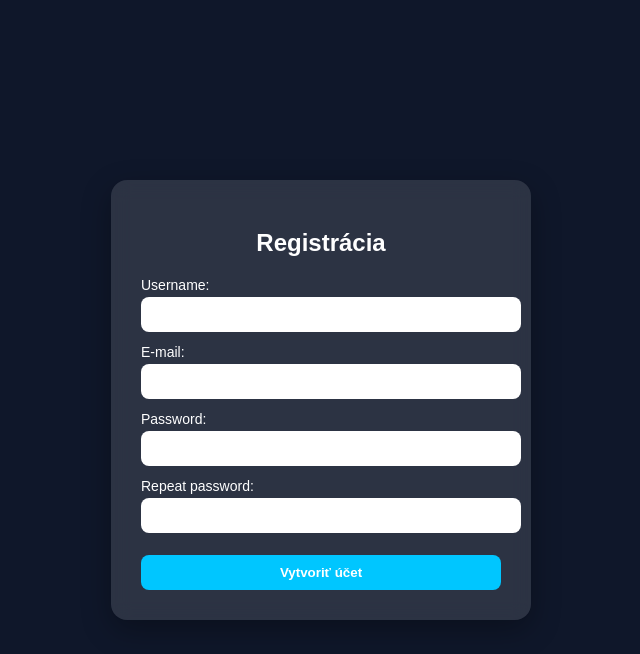
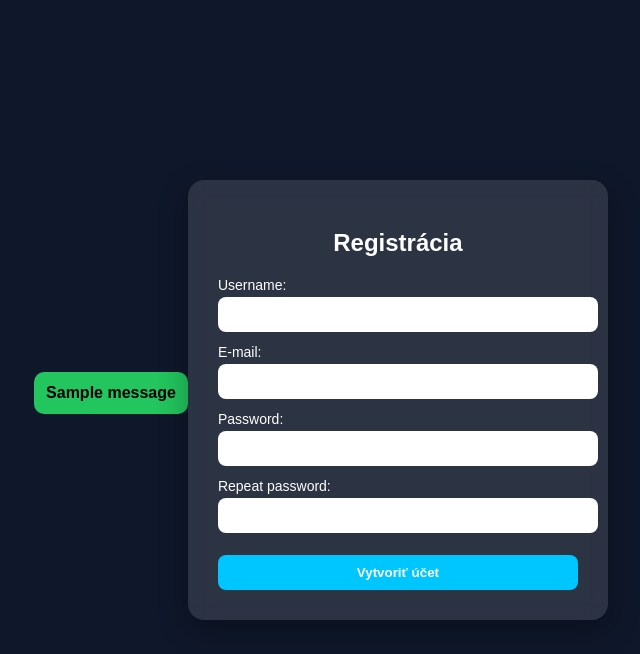
Before and after one commit to idulik/Piskvorky-15x15, a Django app: page /accounts/register/ in a window 1280 px wide. Shown: the top 654 px of the page, without its empty margins (319-959 px from the left). Run offline with Django 5.2, Linux system fonts and the light colour scheme; tables that the repository leaves empty hold one stand-in row (values such as "Sample post"); one stand-in notice (Sample message) is shown.

Commit message:
hlaska po registracii

```diff
--- a/accounts/views.py
+++ b/accounts/views.py
@@ -1,16 +1,30 @@
 # REGISTRÁCIA
 # from django.contrib.auth.forms import UserCreationForm
 # from django.contrib.auth import login
-from django.shortcuts import render, redirect
+from django.shortcuts import render
+from django.contrib import messages
 from .forms import RegisterForm
 
 def register(request):
+    success = False
+
     if request.method == "POST":
         form = RegisterForm(request.POST)
+
         if form.is_valid():
             form.save()
-            return redirect("login")
+
+            messages.success(
+                request,
+                "Vaše konto bolo úspešne vytvorené. Môžete túto stránku zavrieť a vrátiť sa na úvodnú stránku, kde sa prihlásite pod svojím menom a heslom, ktoré ste zadali."
+            )
+
+            success = True
+            form = None  # skryjem formulár
     else:
         form = RegisterForm()
 
-    return render(request, "register.html", {"form": form})
+    return render(request, "register.html", {
+        "form": form,
+        "success": success
+    })
--- a/templates/register.html
+++ b/templates/register.html
@@ -6,6 +6,16 @@
 </head>
 
 <body>
+
+{% if messages %}
+    {% for message in messages %}
+        <div class="message">
+            {{ message }}
+        </div>
+    {% endfor %}
+{% endif %}
+
+{% if not success %}
 
 <div class="register-box">
 
@@ -38,6 +48,8 @@
     </form>
 
 </div>
+
+{% endif %}
 
 <style>
     body {
@@ -109,6 +121,20 @@
     button:hover {
         background: #009edb;
     }
+
+    .message {
+    background: #22c55e;
+    color: black;
+
+    padding: 12px;
+    margin-bottom: 15px;
+
+    border-radius: 10px;
+
+    font-weight: bold;
+    text-align: center;
+    }
+
 </style>
 
 </body>
```
